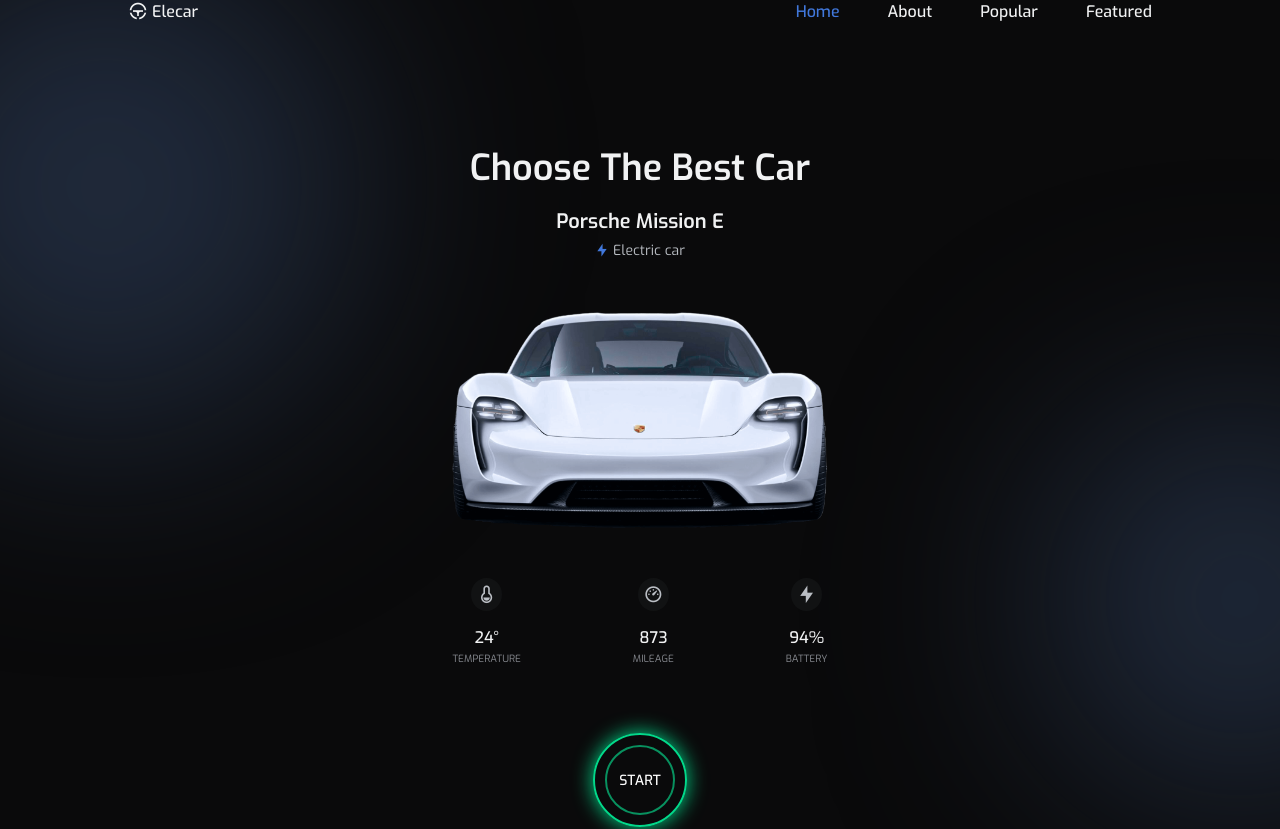
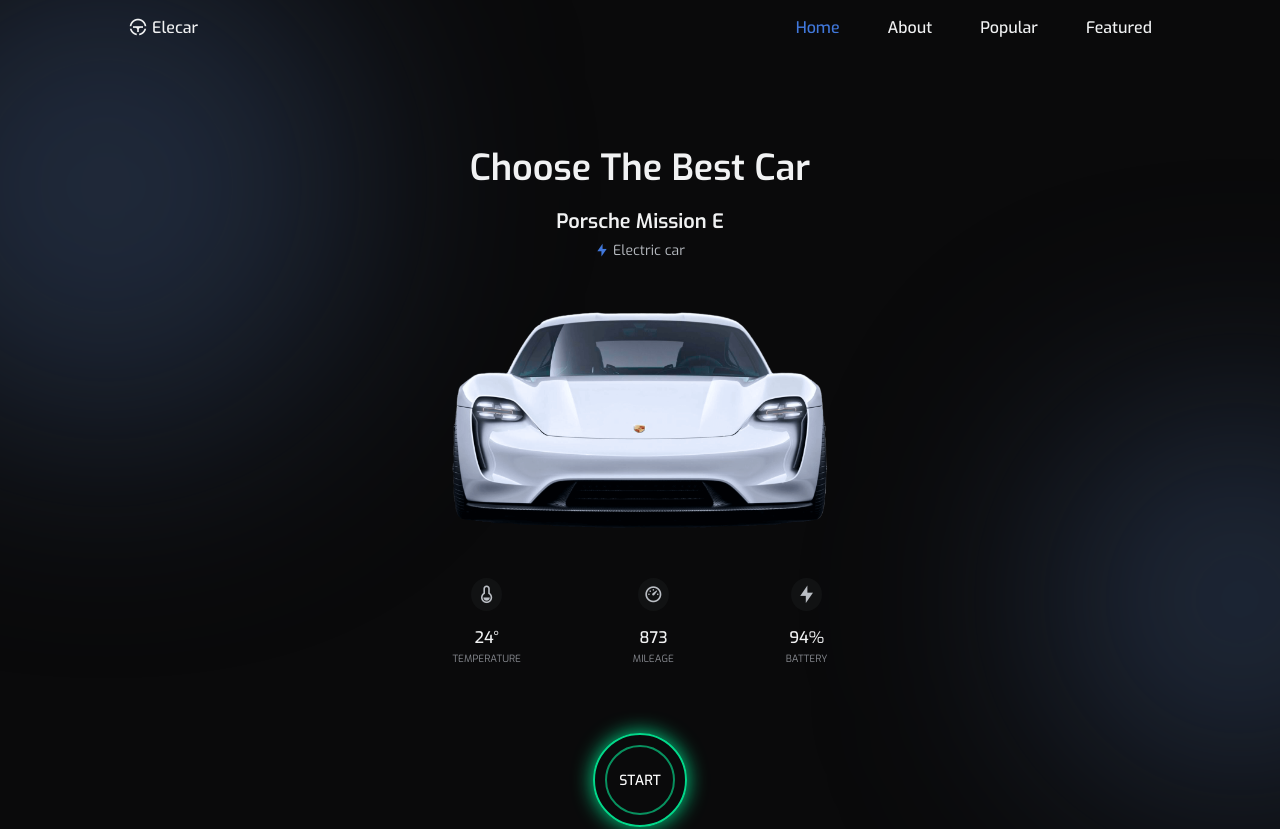
Before and after one commit to supersaif08/Car-s_showcase, a plain HTML site: page index.html in a window 1280 px wide. Shown: the top 829 px of the page. Drawn offline with nearby package versions, Linux system fonts and the light colour scheme.

Commit message:
final changes

```diff
--- a/css/styles.css
+++ b/css/styles.css
@@ -147,7 +147,7 @@
   display: flex;
   justify-content: space-between;
   align-items: center;
-   /* margin-left: 1rem; */
+   margin-top: 1rem;
    /* can give if something went wrong */
 }
 
```
